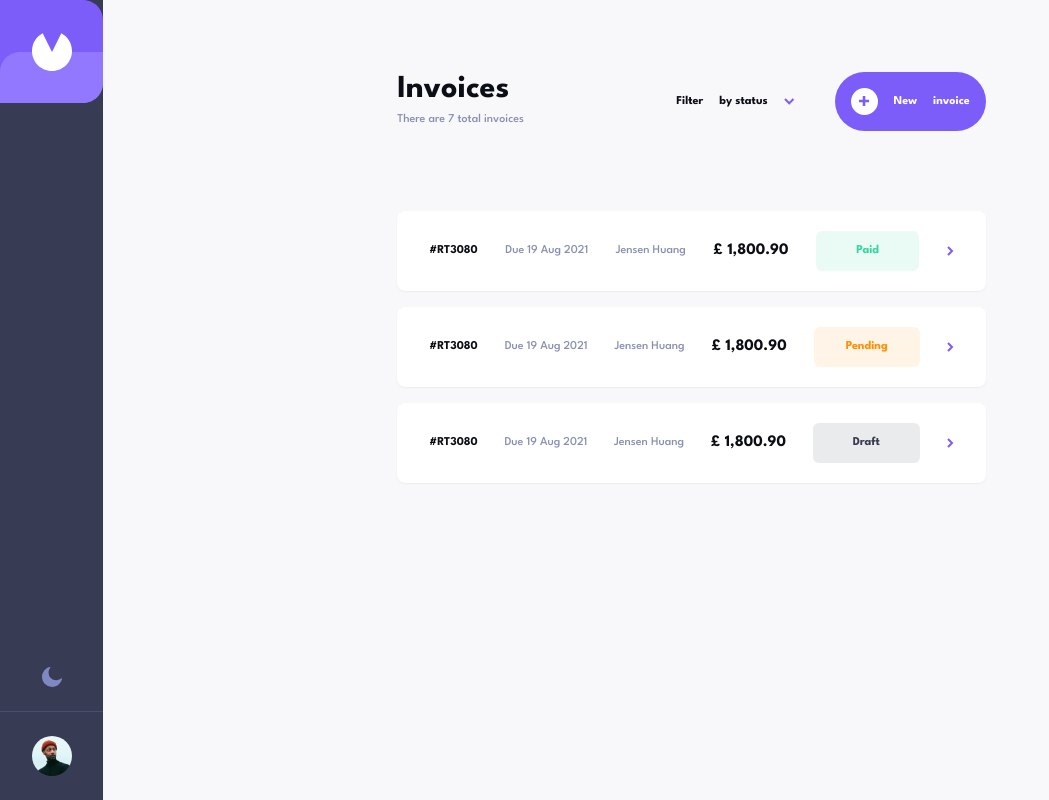
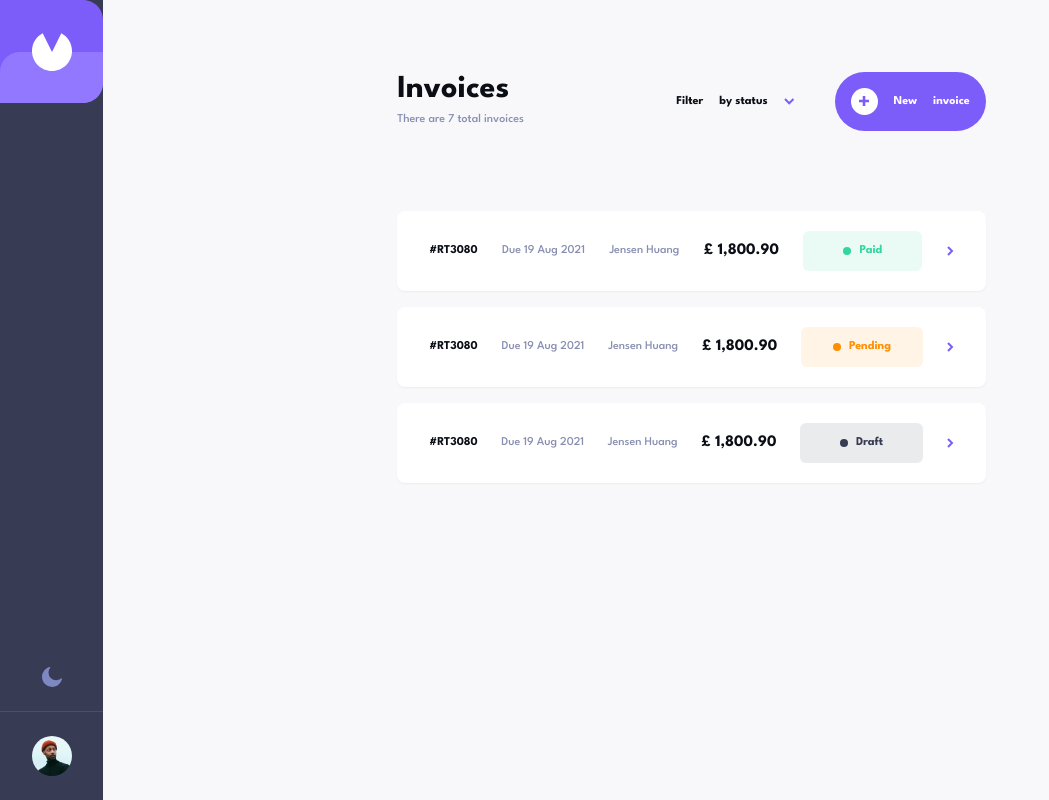
Before and after one commit to ktscates/invoice-app, an Angular app: page / in a window 1280 px wide. Shown: the whole page, without its empty margins (0-1049 px from the left). Built offline with nearby package versions, Linux system fonts and the light colour scheme.

Commit message:
header UI & item-card UI

```diff
--- a/src/app/components/header/header.component.html
+++ b/src/app/components/header/header.component.html
@@ -29,13 +29,13 @@
     >
       <ul class="py-1 text-navy">
         <li class="px-4 py-2 flex gap-2 items-center font-bold cursor-pointer">
-          <input type="checkbox" />Paid
-        </li>
-        <li class="px-4 py-2 flex gap-2 items-center font-cold cursor-pointer">
-          <input type="checkbox" />Pending
+          <input type="checkbox" /> Paid
         </li>
         <li class="px-4 py-2 flex gap-2 items-center font-bold cursor-pointer">
-          <input type="checkbox" />Draft
+          <input type="checkbox" /> Pending
+        </li>
+        <li class="px-4 py-2 flex gap-2 items-center font-bold cursor-pointer">
+          <input type="checkbox" /> Draft
         </li>
       </ul>
     </div>
--- a/src/app/components/invoice-item-card/invoice-item-card.component.html
+++ b/src/app/components/invoice-item-card/invoice-item-card.component.html
@@ -6,11 +6,13 @@
     <p class="text-gray text-xs font-medium">Due 19 Aug 2021</p>
     <p class="text-gray text-xs font-medium">Jensen Huang</p>
     <p class="text-black text-base font-bold">£ 1,800.90</p>
-    <p
-      class="text-green text-xs font-bold bg-green bg-opacity-10 px-10 py-3 rounded-md"
+    <div
+      class="flex gap-2 items-center text-green text-xs font-bold bg-green bg-opacity-10 px-10 py-3 rounded-md"
     >
+      <div class="text-green p-1 bg-green rounded-full"></div>
+
       Paid
-    </p>
+    </div>
     <app-icons iconType="arrow-right" />
   </div>
 
@@ -21,11 +23,13 @@
     <p class="text-gray text-xs font-medium">Due 19 Aug 2021</p>
     <p class="text-gray text-xs font-medium">Jensen Huang</p>
     <p class="text-black text-base font-bold">£ 1,800.90</p>
-    <p
-      class="text-orange text-xs font-bold bg-orange bg-opacity-10 px-8 py-3 rounded-md"
+    <div
+      class="flex gap-2 items-center text-orange text-xs font-bold bg-orange bg-opacity-10 px-8 py-3 rounded-md"
     >
+      <div class="text-orange p-1 bg-orange rounded-full"></div>
+
       Pending
-    </p>
+    </div>
     <app-icons iconType="arrow-right" />
   </div>
 
@@ -36,11 +40,12 @@
     <p class="text-gray text-xs font-medium">Due 19 Aug 2021</p>
     <p class="text-gray text-xs font-medium">Jensen Huang</p>
     <p class="text-black text-base font-bold">£ 1,800.90</p>
-    <p
-      class="text-sidebar text-xs font-bold bg-sidebar bg-opacity-10 px-10 py-3 rounded-md"
+    <div
+      class="flex gap-2 items-center text-sidebar text-xs font-bold bg-sidebar bg-opacity-10 px-10 py-3 rounded-md"
     >
+      <div class="text-sidebar p-1 bg-sidebar rounded-full"></div>
       Draft
-    </p>
+    </div>
     <app-icons iconType="arrow-right" />
   </div>
 </div>
@@ -56,11 +61,12 @@
         <p class="text-gray text-xs font-medium mb-2">Due 19 Aug 2021</p>
         <p class="text-black text-base font-bold">£ 1,800.90</p>
       </div>
-      <p
-        class="text-green text-xs font-bold bg-green bg-opacity-10 px-10 py-3 rounded-md"
+      <div
+        class="flex gap-2 items-center text-green text-xs font-bold bg-green bg-opacity-10 px-10 py-3 rounded-md"
       >
+        <div class="text-green p-1 bg-green rounded-full"></div>
         Paid
-      </p>
+      </div>
     </div>
   </div>
 
@@ -75,11 +81,12 @@
 
         <p class="text-black text-base font-bold">£ 1,800.90</p>
       </div>
-      <p
-        class="text-orange text-xs font-bold bg-orange bg-opacity-10 px-8 py-3 rounded-md"
+      <div
+        class="flex gap-2 items-center text-orange text-xs font-bold bg-orange bg-opacity-10 px-8 py-3 rounded-md"
       >
+        <div class="text-orange p-1 bg-orange rounded-full"></div>
         Pending
-      </p>
+      </div>
     </div>
   </div>
 
@@ -94,11 +101,12 @@
 
         <p class="text-black text-base font-bold">£ 1,800.90</p>
       </div>
-      <p
-        class="text-sidebar text-xs font-bold bg-sidebar bg-opacity-10 px-10 py-3 rounded-md"
+      <div
+        class="flex gap-2 items-center text-sidebar text-xs font-bold bg-sidebar bg-opacity-10 px-10 py-3 rounded-md"
       >
+        <div class="text-sidebar p-1 bg-sidebar rounded-full"></div>
         Draft
-      </p>
+      </div>
     </div>
   </div>
 </div>
```
